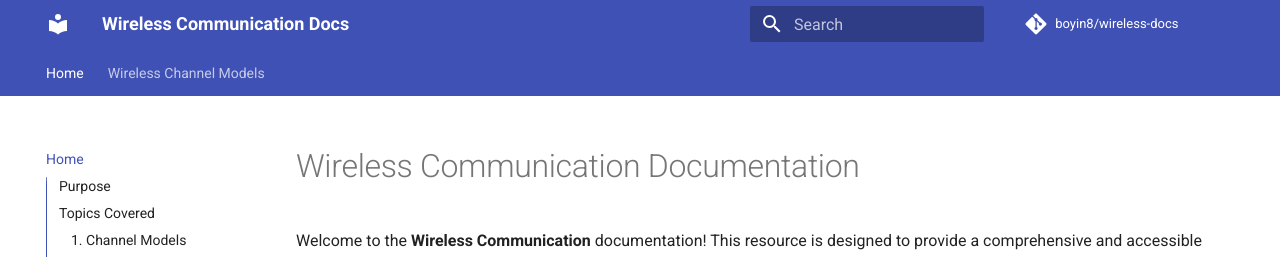
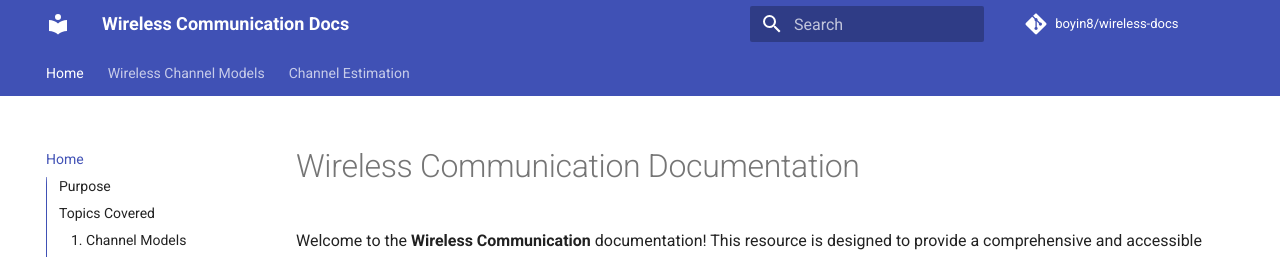
Before and after one commit to boyin8/wireless-docs, an MkDocs documentation site: the page built from docs/index.md, in a window 1280 px wide and 900 px high. Shown: the top 257 px of the window. Built offline with MkDocs 1.6.1 and Material for MkDocs 9.7.7, drawn with Linux system fonts in a browser that asks for light colours; comment, search, counter and statistics services are not loaded.

Commit message:
Update mkdocs.yml

```diff
--- a/mkdocs.yml
+++ b/mkdocs.yml
@@ -10,6 +10,7 @@ copyright: Copyright &copy; 2024 ~ now | Bo Yin
 nav:
   - Home: index.md
   - Wireless Channel Models: channel_models.md
+  - Channel Estimation: channel_estimation.md
 
 theme:
   name: material
```
